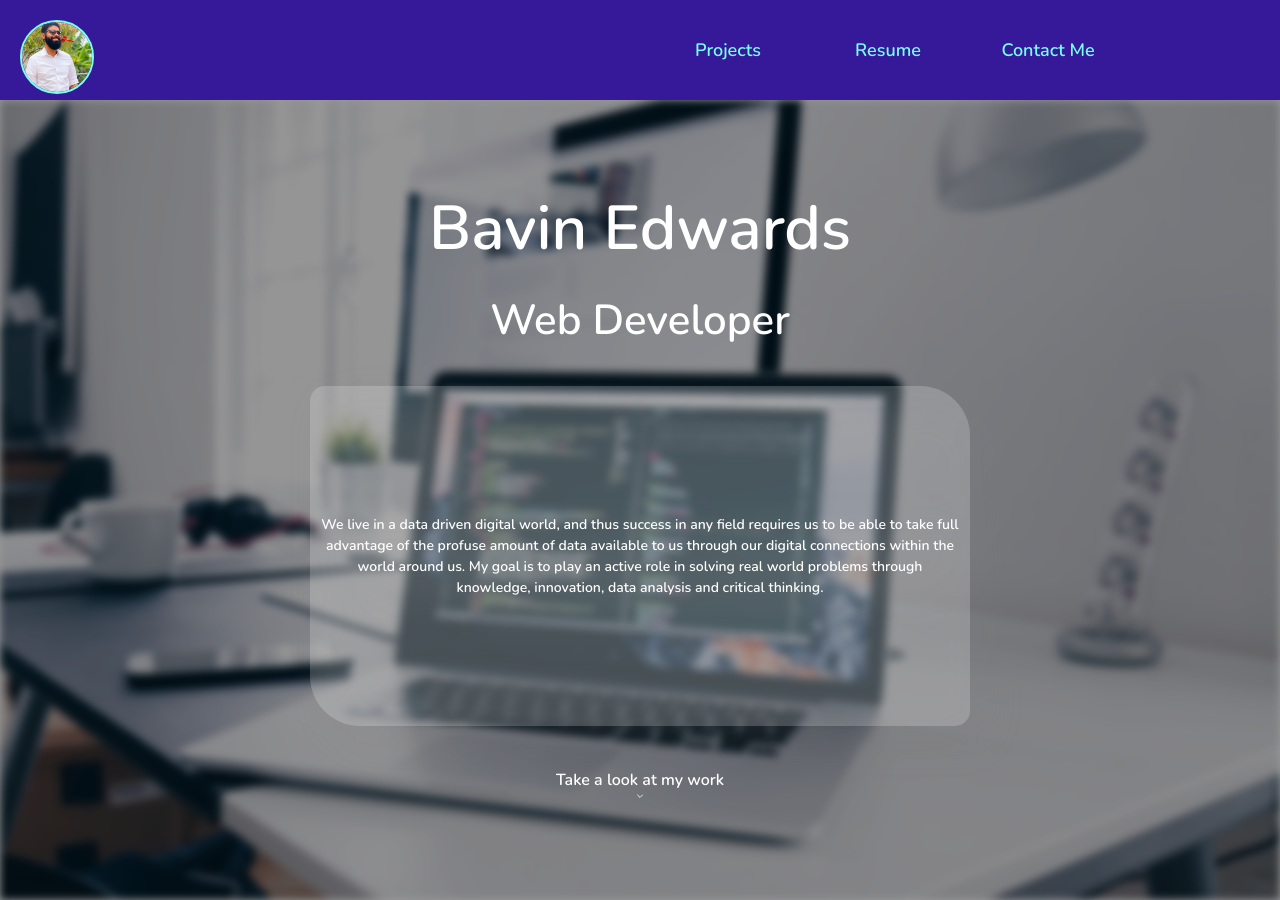
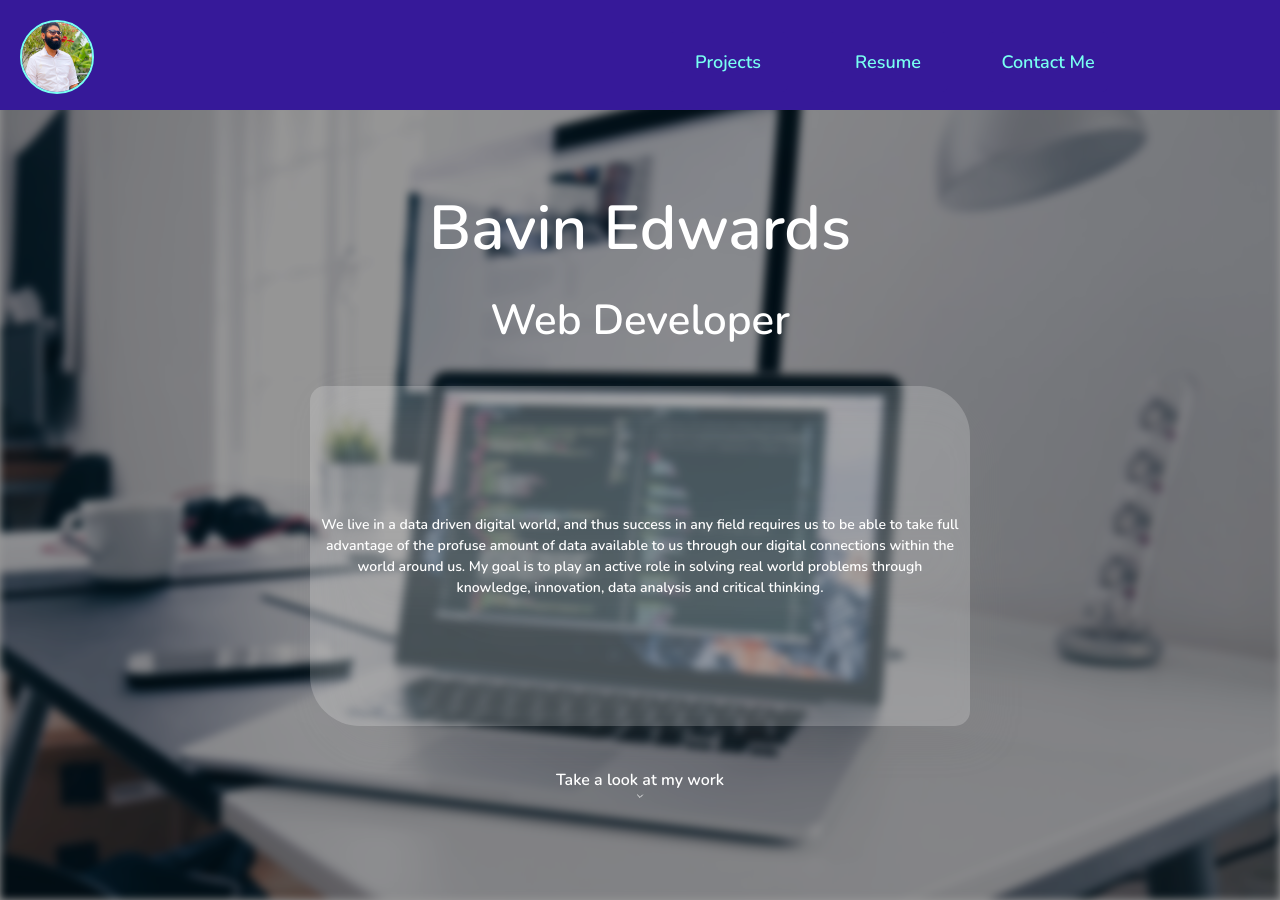
Before and after one commit to zerico007/profile, a React (Create React App) app: page / in a window 1280 px wide. Built offline with nearby package versions, Linux system fonts and the light colour scheme.

Commit message:
changed navbar height

```diff
--- a/src/components/NavBar.js
+++ b/src/components/NavBar.js
@@ -9,7 +9,7 @@ const NavDiv = styled.div`
   left: 0;
   top: 0;
   width: 100%;
-  height: 100px;
+  height: 110px;
   padding: 20px;
   background: #361999;
   margin-bottom: 3rem;
@@ -43,6 +43,7 @@ const NavButtonsDiv = styled.div`
   align-items: center;
   background: none;
   float: right;
+  margin-top: 0.75rem;
   margin-right: 7rem;
 `;
 
```
